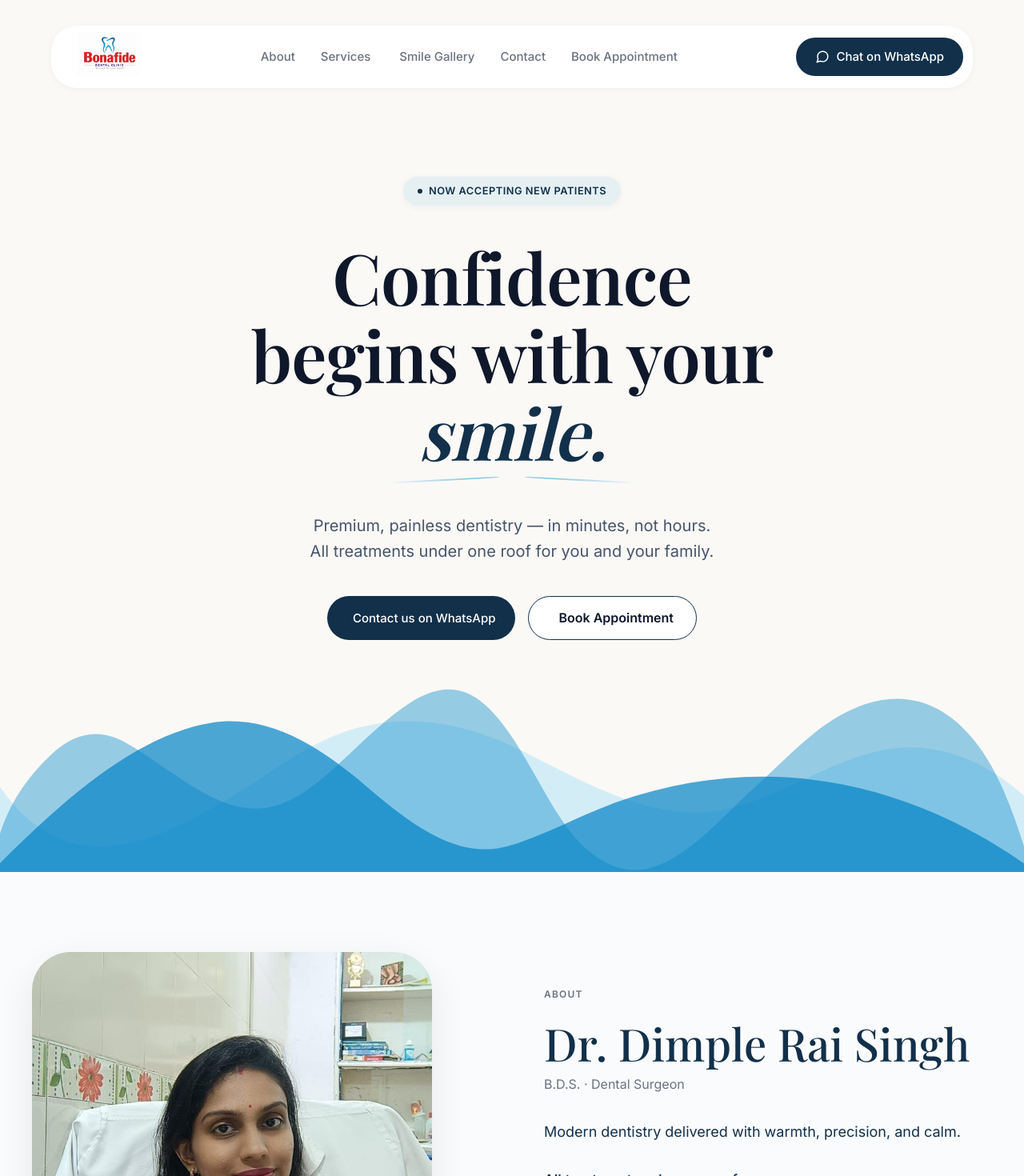
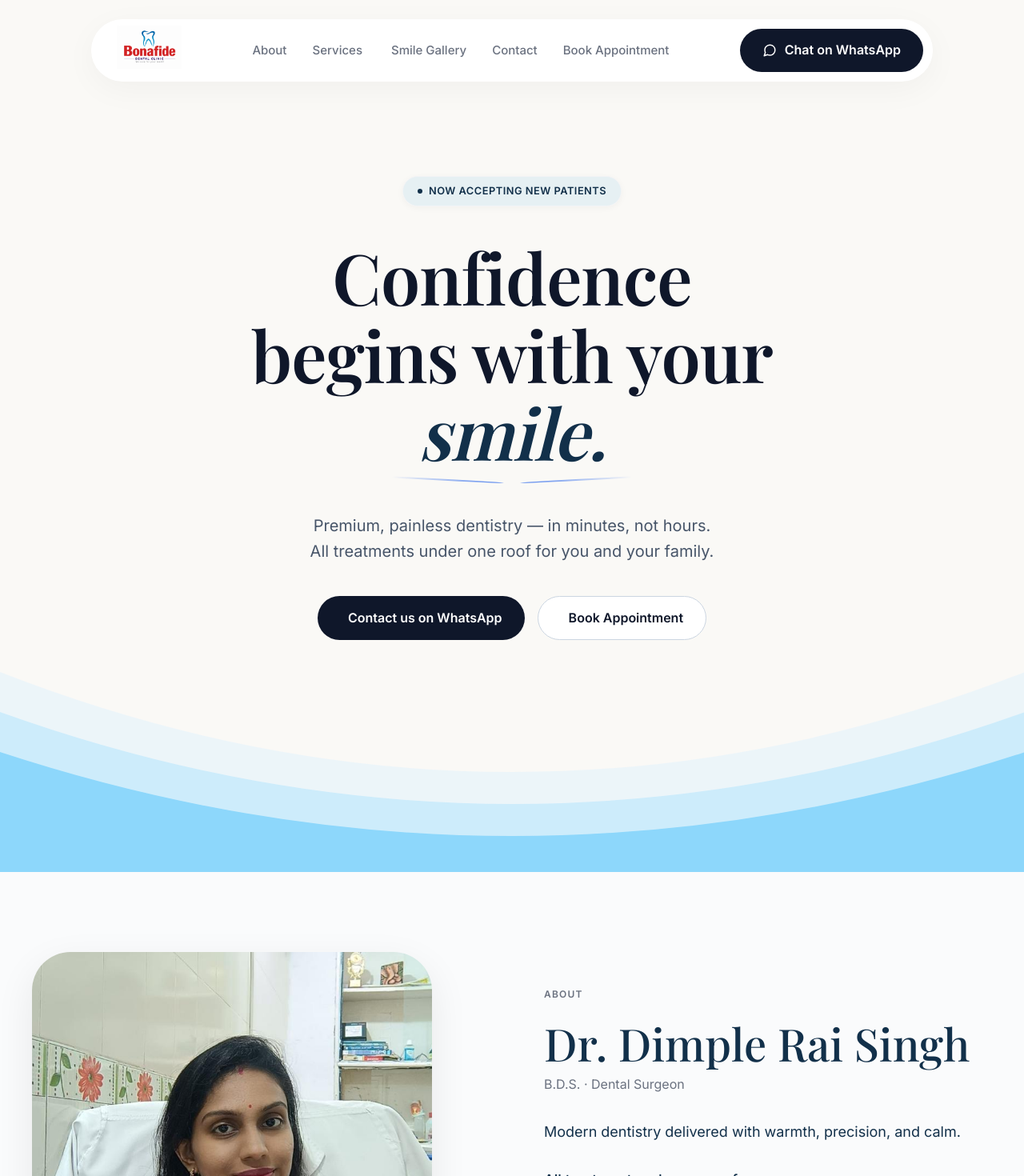
Before and after one commit to AhanaKulkarni/Bonafide-Dental, a React (Vite) app: page / in a window 1280 px wide. Shown: the top 1470 px of the page at 80% size. Built offline with nearby package versions, Linux system fonts and the light colour scheme; a web font is replaced by a local one.

Commit message:
Pixel perfect tweaks: Floating rounded navbar, navy buttons, exact valley wave SVG, brighter tooth blue

```diff
--- a/src/components/Header.css
+++ b/src/components/Header.css
@@ -1,24 +1,23 @@
 .header-wrapper {
   position: fixed;
-  top: 0;
-  left: 0;
-  right: 0;
+  top: 24px;
+  left: 50%;
+  transform: translateX(-50%);
+  width: calc(100% - 48px);
+  max-width: 1100px;
   z-index: 1000;
   transition: all 0.3s ease;
-  padding-top: 32px;
-  padding-bottom: 16px;
 }
 
 .header-wrapper.scrolled {
-  padding-top: 16px;
+  top: 12px;
 }
 
 .header-wrapper.scrolled .header-inner {
-  background-color: rgba(255, 255, 255, 0.70);
-  backdrop-filter: blur(12px);
-  -webkit-backdrop-filter: blur(12px);
-  box-shadow: 0 4px 20px rgba(18, 48, 74, 0.08);
-  border: 1px solid rgba(18, 48, 74, 0.05);
+  background-color: rgba(255, 255, 255, 0.85);
+  backdrop-filter: blur(16px);
+  -webkit-backdrop-filter: blur(16px);
+  box-shadow: 0 10px 30px rgba(0, 0, 0, 0.08);
 }
 
 .header {
@@ -31,8 +30,8 @@
   justify-content: space-between;
   background-color: white;
   padding: 8px 12px 8px 32px;
-  border-radius: var(--radius-xl);
-  box-shadow: var(--shadow-sm);
+  border-radius: 50px;
+  box-shadow: 0 10px 40px rgba(0, 0, 0, 0.04);
   transition: all 0.3s ease;
 }
 
--- a/src/components/Header.jsx
+++ b/src/components/Header.jsx
@@ -30,7 +30,7 @@ const Header = () => {
           <a href="#book">Book Appointment</a>
         </nav>
 
-        <a href="https://wa.me/918097140166" target="_blank" rel="noopener noreferrer" className="btn btn-primary">
+        <a href="https://wa.me/918097140166" target="_blank" rel="noopener noreferrer" className="btn btn-navy">
           <svg width="18" height="18" viewBox="0 0 24 24" fill="none" xmlns="http://www.w3.org/2000/svg">
             <path d="M21 11.5a8.38 8.38 0 0 1-.9 3.8 8.5 8.5 0 0 1-7.6 4.7 8.38 8.38 0 0 1-3.8-.9L3 21l1.9-5.7a8.38 8.38 0 0 1-.9-3.8 8.5 8.5 0 0 1 4.7-7.6 8.38 8.38 0 0 1 3.8-.9h.5a8.48 8.48 0 0 1 8 8v.5z" stroke="currentColor" strokeWidth="2" strokeLinecap="round" strokeLinejoin="round"/>
           </svg>
--- a/src/components/Hero.css
+++ b/src/components/Hero.css
@@ -70,19 +70,20 @@
   width: 140px;
 }
 .deco-line-left {
-  background: linear-gradient(90deg, transparent, rgba(2, 132, 199, 0.6));
+  background: linear-gradient(90deg, transparent, rgba(37, 99, 235, 0.8));
   border-radius: 0 50% 50% 0;
-  transform: rotate(-3deg);
+  transform: rotate(3deg); /* Curve UP to connect with tooth */
 }
 .deco-line-right {
-  background: linear-gradient(270deg, transparent, rgba(2, 132, 199, 0.6));
+  background: linear-gradient(270deg, transparent, rgba(37, 99, 235, 0.8));
   border-radius: 50% 0 0 50%;
-  transform: rotate(3deg);
+  transform: rotate(-3deg); /* Curve UP to connect with tooth */
 }
 .deco-icon {
-  color: var(--color-primary);
+  color: #2563eb;
   font-size: 1.2rem;
   opacity: 0.9;
+  margin: 0 -5px; /* Pull lines closer */
 }
 
 .hero-subtitle {
@@ -101,7 +102,25 @@
   margin-bottom: 50px;
 }
 
-.btn-outline-primary {
+.btn-navy {
+  display: inline-flex;
+  align-items: center;
+  justify-content: center;
+  gap: 10px;
+  padding: 14px 28px;
+  font-size: 1rem;
+  font-weight: 600;
+  border-radius: 30px;
+  text-decoration: none;
+  transition: all 0.3s ease;
+  background: #0f172a;
+  color: white;
+}
+.btn-navy:hover {
+  background: #1e293b;
+}
+
+.btn-outline-dark {
   display: inline-flex;
   align-items: center;
   justify-content: center;
@@ -114,21 +133,20 @@
   transition: all 0.3s ease;
   background: white;
   color: #0f172a;
-  border: 1px solid var(--color-primary);
+  border: 1px solid #cbd5e1;
 }
-.btn-outline-primary:hover {
-  background: rgba(2, 132, 199, 0.05);
+.btn-outline-dark:hover {
+  background: #f1f5f9;
 }
 
 /* Waves */
 .hero-waves {
   position: absolute;
-  bottom: -1px;
+  bottom: 0px;
   left: 0;
   width: 100%;
   overflow: hidden;
   line-height: 0;
-  transform: rotate(180deg);
   z-index: 1;
 }
 .hero-waves svg {
--- a/src/components/Hero.jsx
+++ b/src/components/Hero.jsx
@@ -26,21 +26,21 @@ const Hero = () => {
         </p>
 
         <div className="hero-buttons">
-          <a href="https://wa.me/918097140166?text=Hi%20Bonafide%20Dental,%20I'd%20like%20to%20book%20a%20consultation." target="_blank" rel="noopener noreferrer" className="btn btn-primary">
+          <a href="https://wa.me/918097140166" target="_blank" rel="noopener noreferrer" className="btn btn-navy">
             <i className="fa-brands fa-whatsapp"></i> Contact us on WhatsApp
           </a>
-          <a href="#book" className="btn btn-outline-primary">
+          <a href="#book" className="btn btn-outline-dark">
             <i className="fa-regular fa-calendar"></i> Book Appointment
           </a>
         </div>
       </div>
 
-      {/* Soft Blue Layered Waves at the bottom */}
+      {/* Soft Blue Valley Waves at the bottom */}
       <div className="hero-waves">
-        <svg data-name="Layer 1" xmlns="http://www.w3.org/2000/svg" viewBox="0 0 1200 120" preserveAspectRatio="none">
-          <path d="M0,0V46.29c47.79,22.2,103.59,32.17,158,28,70.36-5.37,136.33-33.31,206.8-37.5C438.64,32.43,512.34,53.67,583,72.05c69.27,18,138.3,24.88,209.4,13.08,36.15-6,69.85-17.84,104.45-29.34C989.49,25,1113-14.29,1200,52.47V0Z" opacity=".2" fill="#38bdf8"></path>
-          <path d="M0,0V15.81C13,36.92,27.64,56.86,47.69,72.05,99.41,111.27,165,111,224.58,91.58c31.15-10.15,60.09-26.07,89.67-39.8,40.92-19,84.73-46,130.83-49.67,36.26-2.85,70.9,9.42,98.6,31.56,31.77,25.39,62.32,62,103.63,73,40.44,10.79,81.35-6.69,119.13-24.28s75.16-39,116.92-43.05c59.73-5.85,113.28,22.88,168.9,38.84,30.2,8.66,59,6.17,87.09-7.5,22.43-10.89,48-26.93,60.65-49.24V0Z" opacity=".4" fill="#0284c7"></path>
-          <path d="M0,0V5.63C149.93,59,314.09,71.32,475.83,42.57c43-7.64,84.23-20.12,127.61-26.46,59-8.63,112.48,12.24,165.56,35.4C827.93,77.22,886,95.24,951.2,90c86.53-7,172.46-45.71,248.8-84.81V0Z" opacity=".7" fill="#0284c7"></path>
+        <svg width="100%" height="100%" viewBox="0 0 1440 250" preserveAspectRatio="none">
+          <path fill="#e0f2fe" d="M0,0 Q720,250 1440,0 V250 H0 Z" opacity="0.5" />
+          <path fill="#bae6fd" d="M0,50 Q720,280 1440,50 V250 H0 Z" opacity="0.6" />
+          <path fill="#7dd3fc" d="M0,100 Q720,310 1440,100 V250 H0 Z" opacity="0.8" />
         </svg>
       </div>
     </section>
```
